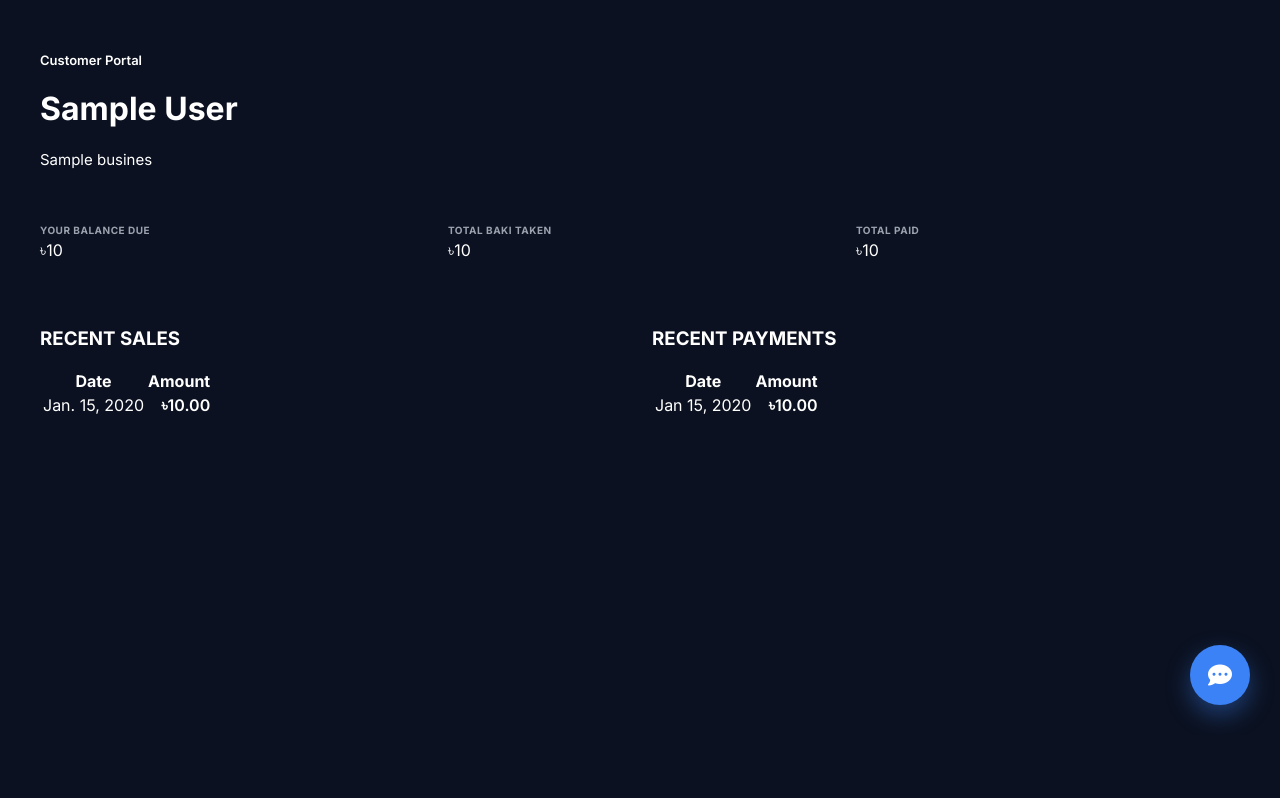
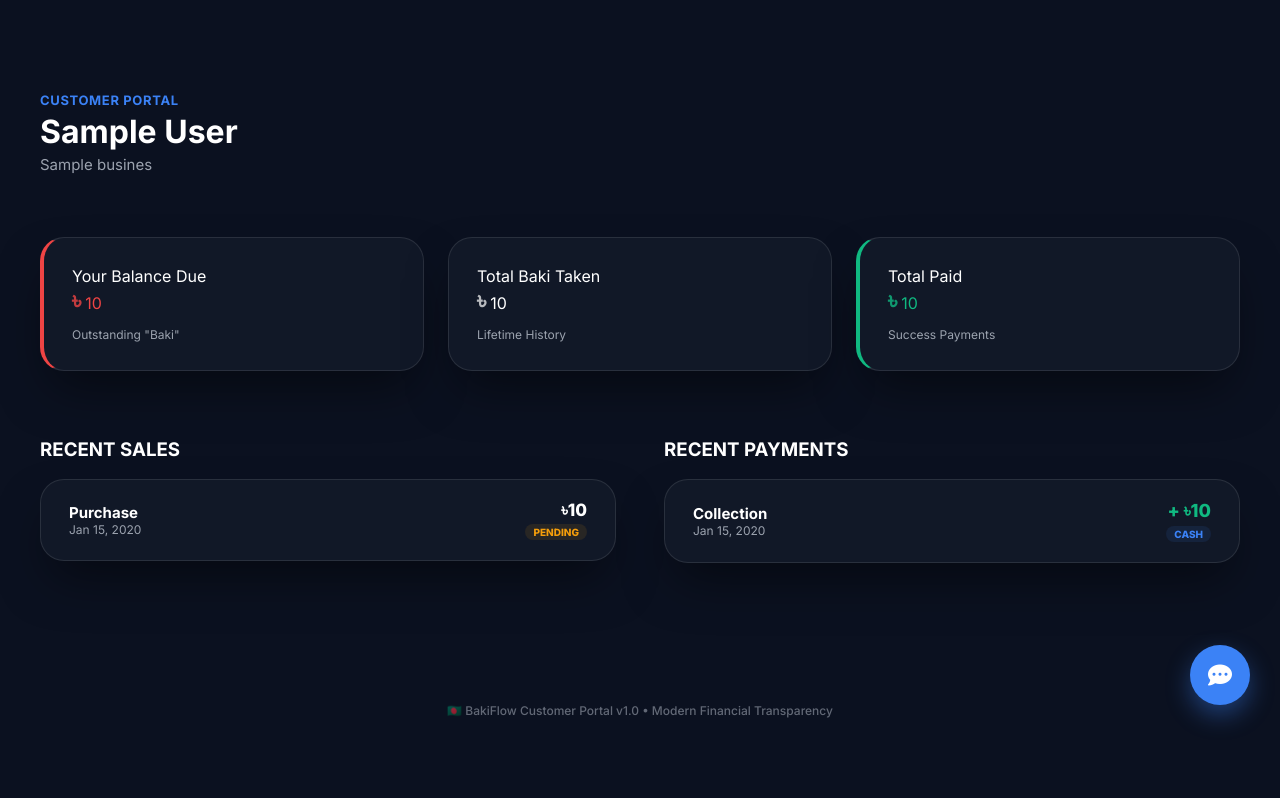
Before and after one commit to utshob61/BakiFlow, a Django app: template templates/customers/dashboard.html in a window 1280 px wide. Shown: the part 65-863 px from the top of the page. Before the commit the page ends 790 px from the top, so only its background shows below. Run offline with Django 4.2, Linux system fonts and the light colour scheme; the template is opened without the code that fills it: values that come from a table or form of the project are taken from there, others are empty; tables that the repository leaves empty hold one stand-in row (values such as "Sample post").

Commit message:
docs: finalize README visuals and push perfected Customer Portal UI

```diff
--- a/config/settings.py
+++ b/config/settings.py
@@ -20,10 +20,12 @@ ALLOWED_HOSTS = ['*'] # Required for Vercel dynamic domains
 # --- DATABASE ---
 # Priority 1: Environment Variable (Neon/Vercel)
 # Priority 2: Local SQLite fallback
-if os.environ.get('DATABASE_URL'):
+DATABASE_URL = os.environ.get('DATABASE_URL')
+
+if DATABASE_URL and not DATABASE_URL.startswith('sqlite'):
     DATABASES = {
         'default': dj_database_url.config(
-            default=os.environ.get('DATABASE_URL'),
+            default=DATABASE_URL,
             conn_max_age=600,
             conn_health_checks=True,
             ssl_require=True
--- a/templates/customers/dashboard.html
+++ b/templates/customers/dashboard.html
@@ -1,76 +1,101 @@
 {% extends 'base.html' %}
+{% load static %}
+
+{% block title %}BakiFlow | My Portal{% endblock %}
 
 {% block content %}
-<div class="row">
-    <div class="col-12" style="margin-bottom: 40px;">
-        <p style="color: var(--apple-blue); font-weight: 600; margin-bottom: 0px; font-size: 13px;">Customer Portal</p>
-        <h1>{{ customer.name }}</h1>
-        <p style="color: var(--apple-gray); font-size: 15px;">{{ customer.business.name }}</p>
+<div style="padding-top: 40px; padding-bottom: 60px;">
+    <div class="row mb-5">
+        <div class="col-12">
+            <p style="color: var(--brand-blue); font-weight: 700; margin-bottom: 4px; font-size: 13px; text-transform: uppercase; letter-spacing: 0.05em;">Customer Portal</p>
+            <h1 style="margin: 0; font-size: 32px;">{{ customer.name }}</h1>
+            <p style="color: var(--text-secondary); font-size: 15px; margin-top: 4px;">{{ customer.business.name }}</p>
         </div>
     </div>
 
-<!-- Customer Summary -->
-<div style="display: grid; grid-template-columns: repeat(auto-fit, minmax(280px, 1fr)); gap: 24px;">
-    <div class="apple-card">
-        <div class="stat-label">Your Balance Due</div>
-        <div class="stat-value text-danger">৳{{ account.current_balance|floatformat:0 }}</div>
+    <!-- Customer Summary Cards -->
+    <div class="row g-4 mb-5">
+        <div class="col-12 col-md-4">
+            <div class="stat-card-fintech h-100" style="border-left: 4px solid var(--brand-red);">
+                <div class="stat-header">Your Balance Due</div>
+                <div class="stat-value-large" style="color: var(--brand-red); display: flex; align-items: baseline; gap: 4px;">
+                    <span style="font-size: 24px; font-weight: 600; opacity: 0.8;">৳</span>{{ account.current_balance|floatformat:0 }}
                 </div>
-    <div class="apple-card">
-        <div class="stat-label">Total Baki Taken</div>
-        <div class="stat-value text-primary">৳{{ account.total_credit_granted|floatformat:0 }}</div>
+                <div style="font-size: 12px; color: var(--text-secondary); margin-top: 12px;">
+                    Outstanding "Baki"
                 </div>
-    <div class="apple-card">
-        <div class="stat-label">Total Paid</div>
-        <div class="stat-value text-success">৳{{ account.total_paid|floatformat:0 }}</div>
+            </div>
+        </div>
+        <div class="col-12 col-md-4">
+            <div class="stat-card-fintech h-100">
+                <div class="stat-header">Total Baki Taken</div>
+                <div class="stat-value-large" style="display: flex; align-items: baseline; gap: 4px;">
+                    <span style="font-size: 24px; font-weight: 600; opacity: 0.7;">৳</span>{{ account.total_credit_granted|floatformat:0 }}
+                </div>
+                <div style="font-size: 12px; color: var(--text-secondary); margin-top: 12px;">
+                    Lifetime History
+                </div>
+            </div>
+        </div>
+        <div class="col-12 col-md-4">
+            <div class="stat-card-fintech h-100" style="border-left: 4px solid var(--brand-green);">
+                <div class="stat-header">Total Paid</div>
+                <div class="stat-value-large" style="color: var(--brand-green); display: flex; align-items: baseline; gap: 4px;">
+                    <span style="font-size: 24px; font-weight: 600; opacity: 0.8;">৳</span>{{ account.total_paid|floatformat:0 }}
+                </div>
+                <div style="font-size: 12px; color: var(--text-secondary); margin-top: 12px;">
+                    Success Payments
+                </div>
+            </div>
         </div>
     </div>
 
-<div class="row mt-5">
-    <div class="col-md-6">
+    <div class="row g-5">
+        <!-- Recent Sales -->
+        <div class="col-12 col-lg-6">
             <h3 class="section-title">RECENT SALES</h3>
-        <div class="apple-card" style="padding: 0; overflow: hidden;">
-            <table class="apple-table">
-                <thead>
-                    <tr>
-                        <th>Date</th>
-                        <th style="text-align: right;">Amount</th>
-                    </tr>
-                </thead>
-                <tbody>
+            <div class="apple-list shadow-sm">
                 {% for sale in sales %}
-                    <tr>
-                        <td>{{ sale.sale_date }}</td>
-                        <td style="text-align: right; font-weight: 600;">৳{{ sale.amount|floatformat:2 }}</td>
-                    </tr>
-                    {% empty %}
-                    <tr><td colspan="2" class="text-center p-4">No records</td></tr>
-                    {% endfor %}
-                </tbody>
-            </table>
+                <div class="list-item">
+                    <div>
+                        <div style="font-weight: 700; font-size: 15px; color: var(--text-primary);">Purchase</div>
+                        <div style="color: var(--text-secondary); font-size: 12px;">{{ sale.sale_date|date:"M d, Y" }}</div>
+                    </div>
+                    <div style="text-align: right;">
+                        <div style="font-weight: 800; font-size: 17px; color: var(--text-primary);">৳{{ sale.amount|floatformat:0 }}</div>
+                        <div style="font-size: 10px; text-transform: uppercase; font-weight: 800; color: var(--brand-orange); background: rgba(245, 158, 11, 0.1); padding: 2px 8px; border-radius: 10px; display: inline-block;">{{ sale.get_status_display }}</div>
                     </div>
                 </div>
-    <div class="col-md-6">
+                {% empty %}
+                <div style="padding: 40px; text-align: center; color: var(--text-secondary); opacity: 0.6;">No purchase history.</div>
+                {% endfor %}
+            </div>
+        </div>
+
+        <!-- Recent Payments -->
+        <div class="col-12 col-lg-6">
             <h3 class="section-title">RECENT PAYMENTS</h3>
-        <div class="apple-card" style="padding: 0; overflow: hidden;">
-            <table class="apple-table">
-                <thead>
-                    <tr>
-                        <th>Date</th>
-                        <th style="text-align: right;">Amount</th>
-                    </tr>
-                </thead>
-                <tbody>
+            <div class="apple-list shadow-sm">
                 {% for payment in payments %}
-                    <tr>
-                        <td>{{ payment.payment_date|date:"M d, Y" }}</td>
-                        <td style="text-align: right; font-weight: 600; color: var(--apple-green);">৳{{ payment.amount|floatformat:2 }}</td>
-                    </tr>
+                <div class="list-item">
+                    <div>
+                        <div style="font-weight: 700; font-size: 15px; color: var(--text-primary);">Collection</div>
+                        <div style="color: var(--text-secondary); font-size: 12px;">{{ payment.payment_date|date:"M d, Y" }}</div>
+                    </div>
+                    <div style="text-align: right;">
+                        <div style="font-weight: 800; font-size: 18px; color: var(--brand-green);">+ ৳{{ payment.amount|floatformat:0 }}</div>
+                        <div style="font-size: 10px; text-transform: uppercase; font-weight: 800; color: var(--brand-blue); background: rgba(59, 130, 246, 0.1); padding: 2px 8px; border-radius: 10px; display: inline-block;">{{ payment.get_method_display }}</div>
+                    </div>
+                </div>
                 {% empty %}
-                    <tr><td colspan="2" class="text-center p-4">No records</td></tr>
+                <div style="padding: 40px; text-align: center; color: var(--text-secondary); opacity: 0.6;">No payment history.</div>
                 {% endfor %}
-                </tbody>
-            </table>
             </div>
         </div>
     </div>
+</div>
+
+<footer style="margin-top: 80px; padding-bottom: 40px; text-align: center; color: var(--text-secondary); font-size: 12px; font-weight: 500; opacity: 0.6;">
+    🇧🇩 BakiFlow Customer Portal v1.0 • Modern Financial Transparency
+</footer>
 {% endblock %}
```
Lines whose indentation alone changed are shown as unchanged.
